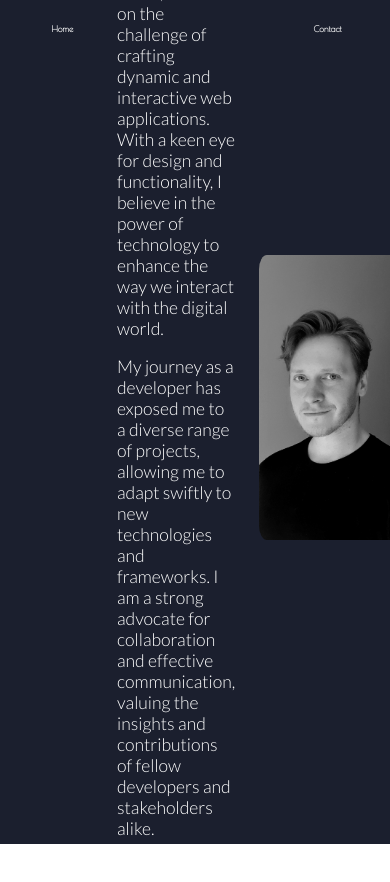
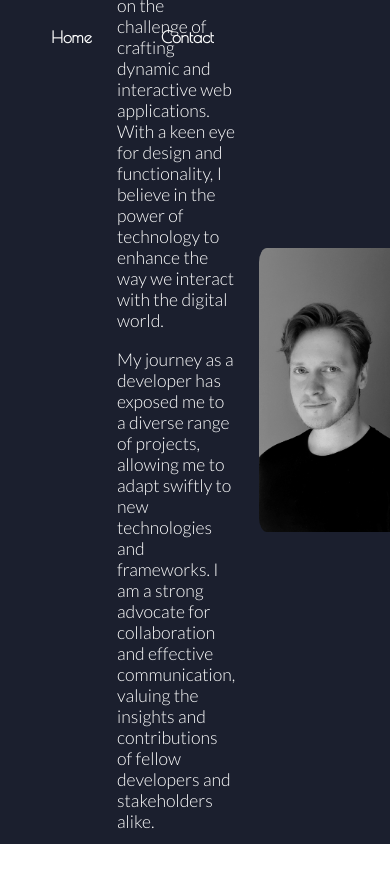
Before and after one commit to starleafer/My-portfolio, a React (Vite) app in the folder workspace/: page /about in a window 390 px wide. Shown: the top 882 px of the page. Built offline with nearby package versions, Linux system fonts and the light colour scheme; a web font is replaced by a local one.

Commit message:
Refine mobile button styling and remove unused animations

```diff
--- a/workspace/src/components/Buttons.jsx
+++ b/workspace/src/components/Buttons.jsx
@@ -57,20 +57,6 @@ function Buttons({ about, setIsHoverButton }) {
     }, 200);
   }
 
-  // let worksclass = "";
-  // let aboutclass = "";
-  // let lightmode = "";
-
-  // if (location.pathname === "/") {
-  //   worksclass = "mainpage";
-  // } else if (location.pathname === "/about") {
-  //   aboutclass = "about";
-  // }
-
-  // if (location.pathname === "/movieapp") {
-  //   lightmode = "lightmode";
-  // }
-
   const handleClick = (route, color) => {
     setIsClicked(true);
     setShowCircle(true);
@@ -103,7 +89,6 @@ function Buttons({ about, setIsHoverButton }) {
             invertedColors={about}
             onClick={() => handleClick("/", "white")}
             label="Home"
-            // className={`${worksclass} ${lightmode}`}
           />
         ) : null}
         {location.pathname !== "/about" ? (
@@ -113,7 +98,6 @@ function Buttons({ about, setIsHoverButton }) {
             invertedColors={about}
             onClick={() => handleClick("/about", "var(--dark)")}
             label="About me"
-            // className={`${aboutclass} ${lightmode}`}
           />
         ) : null}
         <Contact className={isContactActive ? "active" : ""}>
@@ -125,7 +109,6 @@ function Buttons({ about, setIsHoverButton }) {
             label="Contact"
             copyMessage={copySuccessMessage}
             showCopyAlert={true}
-            // className={`clicked ${lightmode}`}
           />
         </Contact>
       </ButtonContainer>
@@ -144,53 +127,6 @@ const CircleAnimation = keyframes`
 }
 `;
 
-const fadeInAnimation = keyframes`
-  from {
-    opacity: 0;
-  }
-  to {
-    opacity: 1;
-  }
-`;
-
-const slideAndFadeOut = keyframes`
-  0% {
-    opacity: 0;
-    transform: translateX(-50%);
-  }
-  20% {
-    opacity: 1;
-    transform: translateX(0);
-  }
-  70% {
-    opacity: 1;
-    transform: translateX(0);
-  }
-  100% {
-    opacity: 0;
-    transform: translateX(50%);
-  }
-`;
-
-const slideAndFadeOutMobile = keyframes`
-  0% {
-    opacity: 0;
-    transform: translateX(-50%);
-  }
-  20% {
-    opacity: 1;
-    transform: translateX(0);
-  }
-  70% {
-    opacity: 1;
-    transform: translateX(0);
-  }
-  100% {
-    opacity: 0;
-    transform: translateX(50%);
-  }
-`;
-
 const ButtonContainer = styled.div`
   position: fixed;
   width: 100vw;
@@ -206,20 +142,10 @@ const ButtonContainer = styled.div`
   transition: opacity 1s;
 
   @media (max-width: 768px) {
-    flex-direction: row;
-    align-items: flex-start;
+    align-items: center;
     height: 5vh;
-    width: 88vw;
     padding: 16px 6vw;
-  }
-
-  :last-child {
-    margin-top: auto;
-
-    @media (max-width: 768px) {
-      margin: 0;
-      margin-left: auto;
-    }
+    gap: 20px;
   }
 `;
 
@@ -231,70 +157,12 @@ const Contact = styled.div`
   justify-content: center;
   align-items: center;
 
+
   @media (max-width: 768px) {
     &.active {
       background-color: var(--dark);
       color: #fff;
       border-radius: 10px;
-    }
-  }
-`;
-
-const shineEffect = keyframes`
-  0% {
-    left: -100%;
-    opacity: 1;
-  }
-  100% {
-    left: 200%;
-    opacity: 1;
-  }
-`;
-
-const CopyAlert = styled.div`
-  position: absolute;
-  left: 100%;
-  margin-left: 1em;
-  width: 110px;
-  height: 40px;
-  padding: 2px;
-  display: flex;
-  align-items: center;
-  justify-content: center;
-  font-weight: 800;
-  font-size: 1.1em;
-  font-family: 'Lato', sans-serif;   /* Roboto Flex; */
-  border-radius: 10px;
-  background-color: ${(props) => props.color};
-  color: ${(props) => props.path === "" ? "white" : props.backgroundColor};
-  transform: translateX(-50%);
-  transition: transform 0.3s, color 0.3s, background-color 0.3s;
-  overflow: hidden;
-
-  &.clicked {
-    animation: ${slideAndFadeOut} 2s forwards;
-
-    @media (max-width: 768px) {
-      animation: ${slideAndFadeOutMobile} 1.5s forwards;
-      height: 3.5vh;
-      width: 13vw;
-      font-size: 2vw;
-      padding: 1px;
-      left: 100%;
-      margin-left: 0.5em;
-    }
-
-    &::before {
-      content: "";
-      position: absolute;
-      background-color: #f2f8ffe8;
-      top: -100%;
-      left: -100%;
-      height: 300%;
-      width: 50px;
-      transform: rotate(30deg);
-      animation: ${shineEffect} 0.5s ease-in-out;
-      animation-delay: 0.3s;
     }
   }
 `;
--- a/workspace/src/components/CustomButton.jsx
+++ b/workspace/src/components/CustomButton.jsx
@@ -216,16 +216,11 @@ const Button = styled.button`
     font-size: 1rem;
   }
 
-  @media (max-width: 768px) {
-    width: 14vw;
-    font-size: 1.3vw;
-  }
 
-  @media (max-width: 425px) {
-    font-size: 2vw;
-    width: 20vw;
+  @media (max-width: 480px) {
+    width: 6rem;
     padding: 1.7vw;
-    font-size: 2.2vw;
+    font-size: 1em;
   }
 `;
 
@@ -255,11 +250,9 @@ const CopyAlert = styled.div`
     @media (max-width: 768px) {
       animation: ${slideAndFadeOutMobile} 1.5s forwards;
       height: 3.5vh;
-      width: 13vw;
-      font-size: 2vw;
-      padding: 1px;
+      padding: 6px;
       left: 100%;
-      margin-left: 0.5em;
+      margin-left: 1em;
     }
 
     &::before {
```
